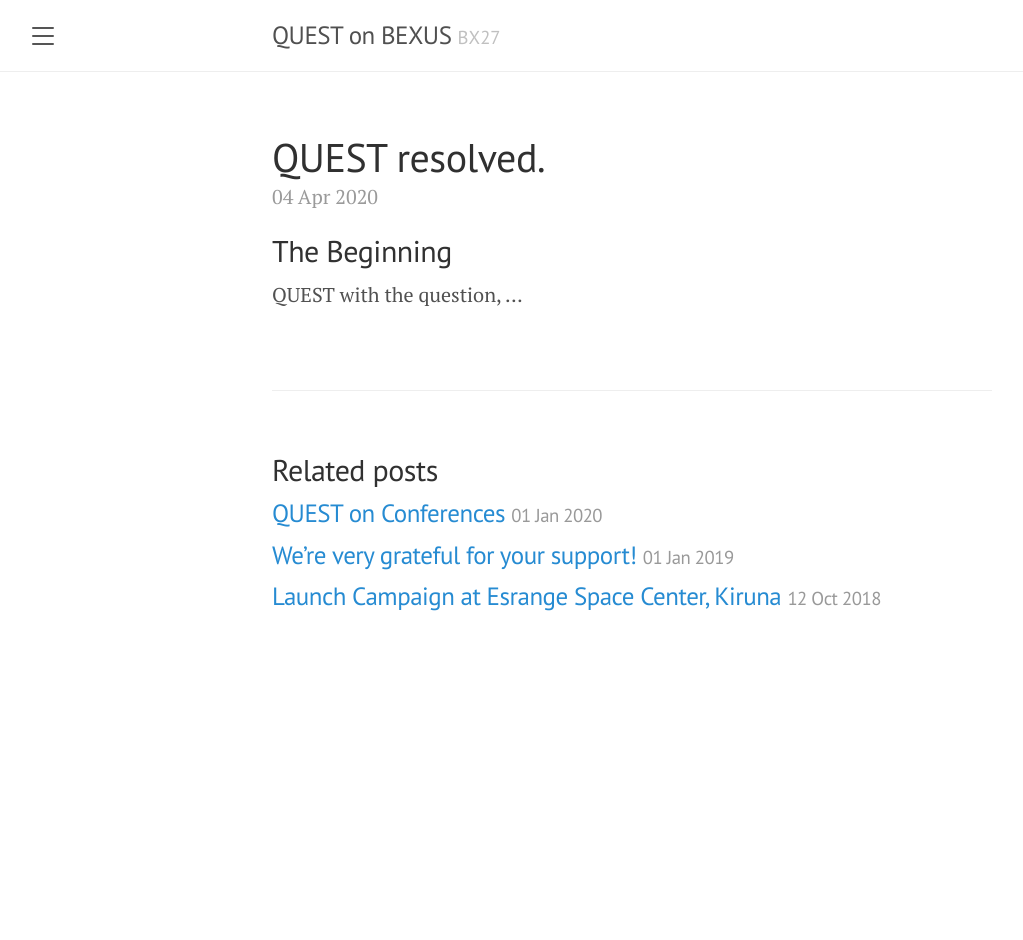
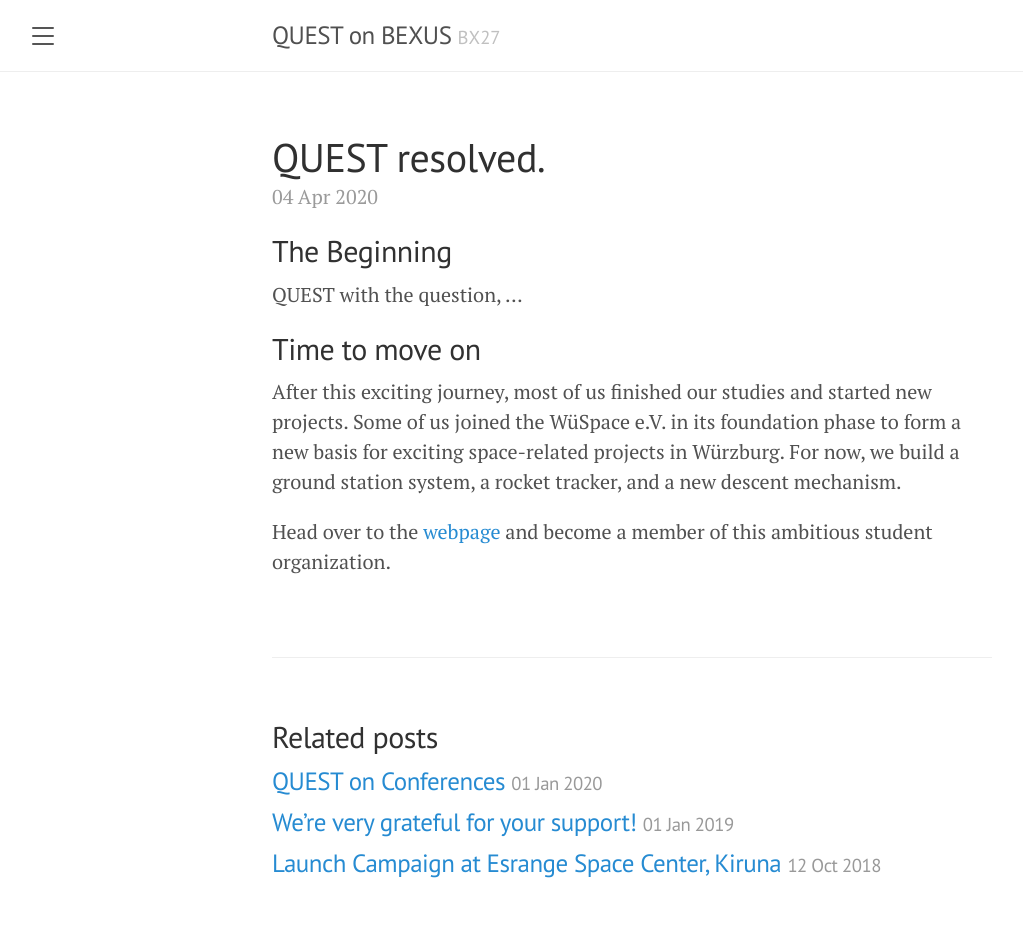
Before and after one commit to jvpichowski/quest-bexus, a Jekyll site: the page built from website/_posts/2020-04-04-quest-resolved.md, in a window 1280 px wide. Shown: the whole page, without its empty margins (8-1031 px from the left). Built offline with Jekyll 4.4.1, drawn with Linux system fonts in a browser that asks for light colours; before the commit the page ends 900 px from its top, so only the background shows below that.

Commit message:
Added WueSpace paragraph to end post

```diff
--- a/website/_posts/2020-04-04-quest-resolved.md
+++ b/website/_posts/2020-04-04-quest-resolved.md
@@ -6,3 +6,11 @@
 ## The Beginning
 
 QUEST with the question, ...
+
+## Time to move on
+
+After this exciting journey, most of us finished our studies and started new projects.
+Some of us joined the WüSpace e.V. in its foundation phase to form a new basis for exciting space-related projects in Würzburg.
+For now, we build a ground station system, a rocket tracker, and a new descent mechanism.
+
+Head over to the [webpage](https://www.wuespace.de/) and become a member of this ambitious student organization.
```
